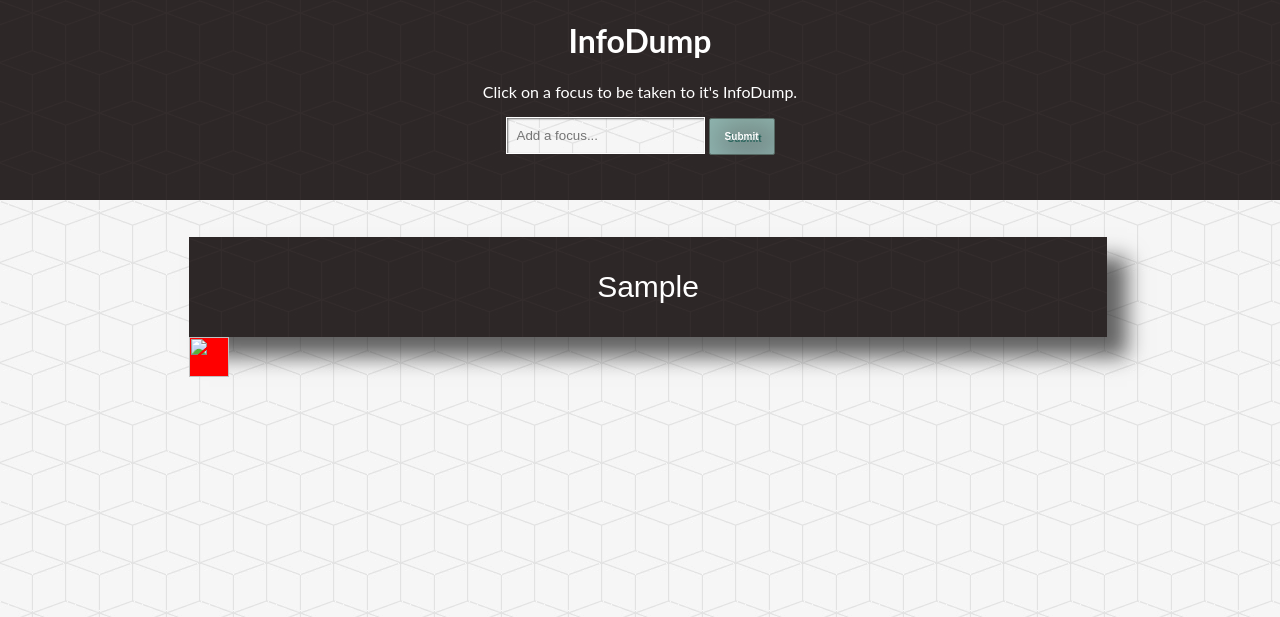
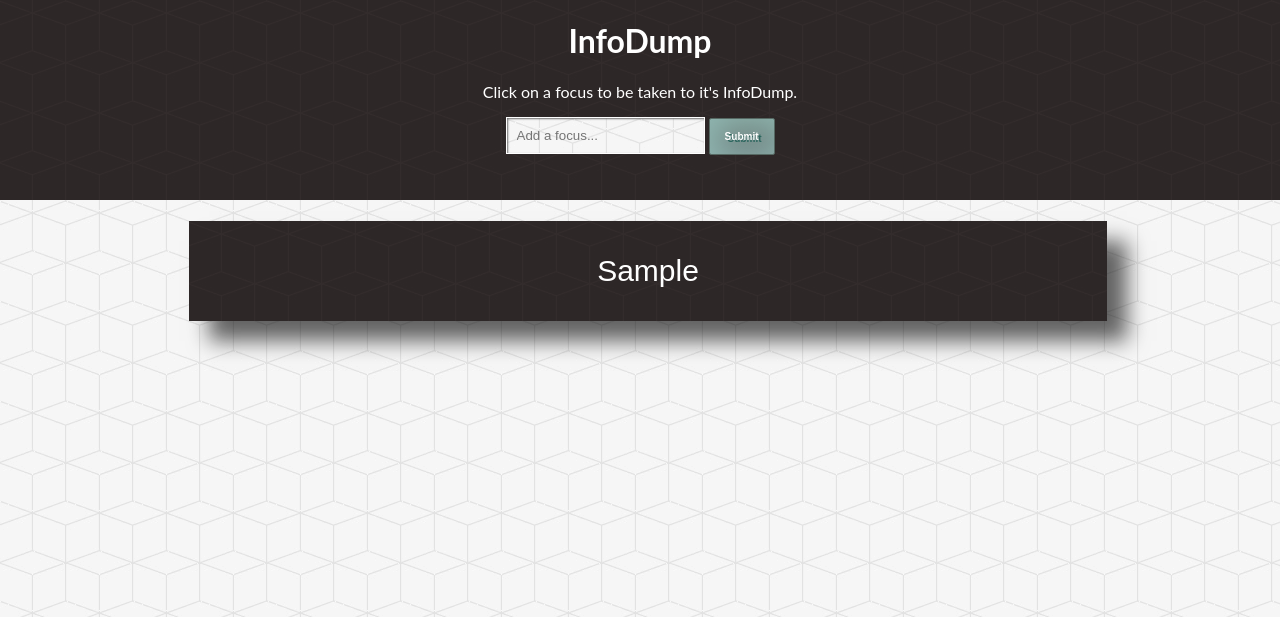
Before and after one commit to Anthony-Alridge/InfoDumpV0, a Django app: page /streamer/ in a window 1280 px wide. Shown: the top 617 px of the page. Run offline with Django 3.2, Linux system fonts and the light colour scheme; tables that the repository leaves empty hold one stand-in row (values such as "Sample post").

Commit message:
Allows users to delete focuses and links and notes

```diff
--- a/streamer/static/streamer/css/user_page.css
+++ b/streamer/static/streamer/css/user_page.css
@@ -87,11 +87,20 @@
     box-shadow:  40px 40px 40px rgba(0, 0, 0, 0.6);
 }
 .delete_button{
-  background-color:red;
-  font-size:0;
-  height:40px;
-  width:40px;
+  display:none;
+  position: relative;
+  right:0;
+  background-color:rgba(255, 0, 0, 0.7);
+  text-align: center;
+  font-size:25px;
+  height:30px;
+  width: 100%;
 }
+.delete_button:hover{
+  color:rgb(0,150,50);
+  cursor: pointer;
+}
+
 table {
   width: 75%;
   margin: auto;
--- a/streamer/static/streamer/js/user.js
+++ b/streamer/static/streamer/js/user.js
@@ -0,0 +1,19 @@
+
+
+function show_del_button(id) {
+  var delete_button = document.getElementById(id);
+  delete_button.style.display = 'block';
+}
+function hide_del_button(id) {
+  var delete_button = document.getElementById(id);
+  var del_button_hover = false;
+  delete_button.addEventListener('mouseenter', function() {
+    delete_button.style.display = 'block';
+  })
+  delete_button.addEventListener('mouseout', function() {
+    delete_button.style.display = 'none';
+  })
+  if(!del_button_hover){
+  delete_button.style.display = 'none';
+}
+}
--- a/streamer/templates/streamer/focus.html
+++ b/streamer/templates/streamer/focus.html
@@ -42,7 +42,7 @@
       </td>
 	    <td id = 'topic_links_show'  onclick="hideContent('topic_links_show','topic_links_hide')">
 	       {%for link in links%}
-         <li>
+         <li class = Lists>
 	          <a class='List-Items' href={{link}}><h5>{{link}} </h5></a>
             <form  method='post'> {%csrf_token%}
             <input class = 'delete_button' type='image'></input>
--- a/streamer/templates/streamer/user_page.html
+++ b/streamer/templates/streamer/user_page.html
@@ -3,6 +3,7 @@
 
 <head>
 {%load static%}
+<script type="text/javascript" src="{%static 'streamer\js\user.js'%}"> </script>
 <link rel="stylesheet" type="text/css" href="{%static 'streamer\css\user_page.css'%}">
 <title>InfoDump</title>
 </head>
@@ -20,15 +21,18 @@
   <div id='main_body'>
   <table id="linker" data-link='focusPage/'>
   {%for focus in focus_list%}
-    <tr id="focus_style"><td><p>
+    <tr id="focus_style"><td>
       <form action="focusPage/" method="post">{%csrf_token%}
-      <input type="submit" value="{{focus}}" name="focus_query"></input>
+      <input type="submit" onmouseover="show_del_button('delete_{{focus}}')"
+       onmouseout="hide_del_button('delete_{{focus}}')"
+       value="{{focus}}" name="focus_query"></input>
       </form>
       <form action = '.' method="post">{%csrf_token%}
-        <input class = 'delete_button' type='image'></input>
+        <input class='delete_button' id = 'delete_{{focus}}' type='image' value='delete'></input>
         <input type="hidden" name="delete_focus" value="{{focus}}"></input>
       </form>
-      </td</tr>
+    </td>
+</tr>
 	{%empty%}
 	<tr><td><p id="focus_style">Add a focus to begin researching.</p></td></tr>
   {%endfor%}
```
Also changed, not shown: streamer/static/streamer/css/focus.css (+9 -1 lines).
